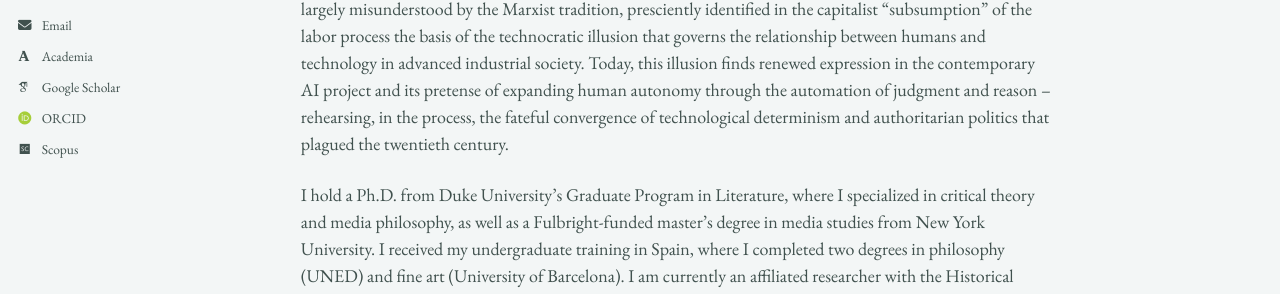
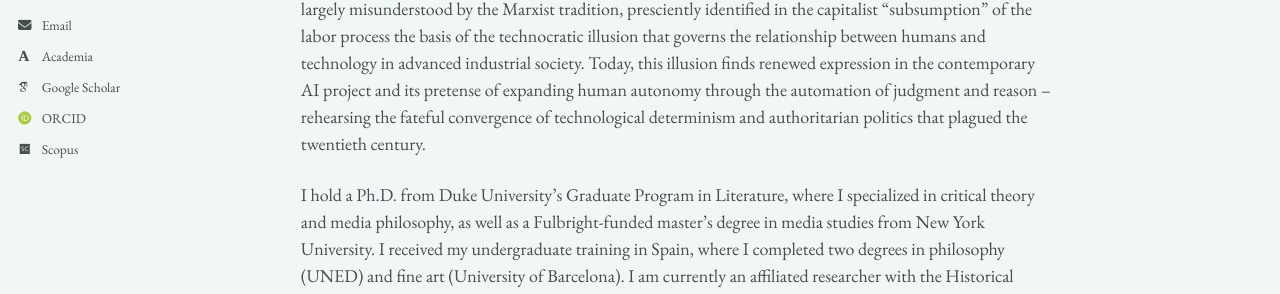
Before and after one commit to epujol90/epujol90.github.io, a Jekyll site: the page built from _pages/about.md, in a window 1280 px wide and 1069 px high. Shown: the part 413-707 px from the top of the window. Built offline with Jekyll 4.4.1, drawn with Linux system fonts in a browser that asks for light colours; some web fonts are replaced; a script bundle is joined from its source files by our own code; library files that are not in the unit come from our copies; some of the changed text lies outside the part shown.

Commit message:
Update about.md

```diff
--- a/_pages/about.md
+++ b/_pages/about.md
@@ -8,6 +8,6 @@ redirect_from:
 ---
 I am a scholar of technology, media, and aesthetics trained in continental philosophy and critical theory in Europe and the United States. My research examines how the material infrastructures of the modern world embody and uphold relations of power and domination, despite professing to liberate humanity from scarcity and toil.
 
-In my doctoral research, I focused on the _longue durée_ of industrial modernity and the machine-mediated ordering of life in technologized society, tracing its roots to the nineteenth century. My dissertation, “Karl Marx, Philosopher of Technics: Critique, Alienation, and the Materiality of Social Power,” grounded this historical inquiry in Marx’s engagement with the industrial literature of his time, reconstructing -- against prevailing productivist and economicist readings -- how he theorized the relationship between capitalism and modern technological transformations. I argued that Marx’s account of industrial development, though largely misunderstood by the Marxist tradition, presciently identified in the capitalist "subsumption" of the labor process the basis of the technocratic illusion that governs the relationship between humans and technology in advanced industrial society. Today, this illusion finds renewed expression in the contemporary AI project and its pretense of expanding human autonomy through the automation of judgment and reason -- rehearsing, in the process, the fateful convergence of technological determinism and authoritarian politics that plagued the twentieth century.
+In my doctoral research, I focused on the _longue durée_ of industrial modernity and the machine-mediated ordering of life in technologized society, tracing its roots to the nineteenth century. My dissertation, “Karl Marx, Philosopher of Technics: Critique, Alienation, and the Materiality of Social Power,” grounded this historical inquiry in Marx’s engagement with the industrial literature of his time, reconstructing -- against prevailing productivist and economicist readings -- how he theorized the relationship between capitalism and modern technological transformations. I argued that Marx’s account of industrial development, though largely misunderstood by the Marxist tradition, presciently identified in the capitalist "subsumption" of the labor process the basis of the technocratic illusion that governs the relationship between humans and technology in advanced industrial society. Today, this illusion finds renewed expression in the contemporary AI project and its pretense of expanding human autonomy through the automation of judgment and reason -- rehearsing the fateful convergence of technological determinism and authoritarian politics that plagued the twentieth century.
 
 I hold a Ph.D. from Duke University’s Graduate Program in Literature, where I specialized in critical theory and media philosophy, as well as a Fulbright-funded master’s degree in media studies from New York University. I received my undergraduate training in Spain, where I completed two degrees in philosophy (UNED) and fine art (University of Barcelona). I am currently an affiliated researcher with the Historical Materialism Studies Group of the Societat Catalana de Filosofia -- the philosophy section of the Institut d’Estudis Catalans, the highest academic body for the Catalan language and culture. My work has appeared in _South Atlantic Quarterly_ and _Marx and Philosophy Review of Books_, with further articles under review or in preparation for _Historical Materialism_, _Theory, Culture & Society_, and a special issue of _Qui Parle_. Alongside my research, I have developed substantive experience in writing pedagogy, including two years of writing center practice at Duke’s Thompson Writing Studio and teaching writing-intensive courses on media theory, philosophy of technology, and the history and politics of AI.
```
